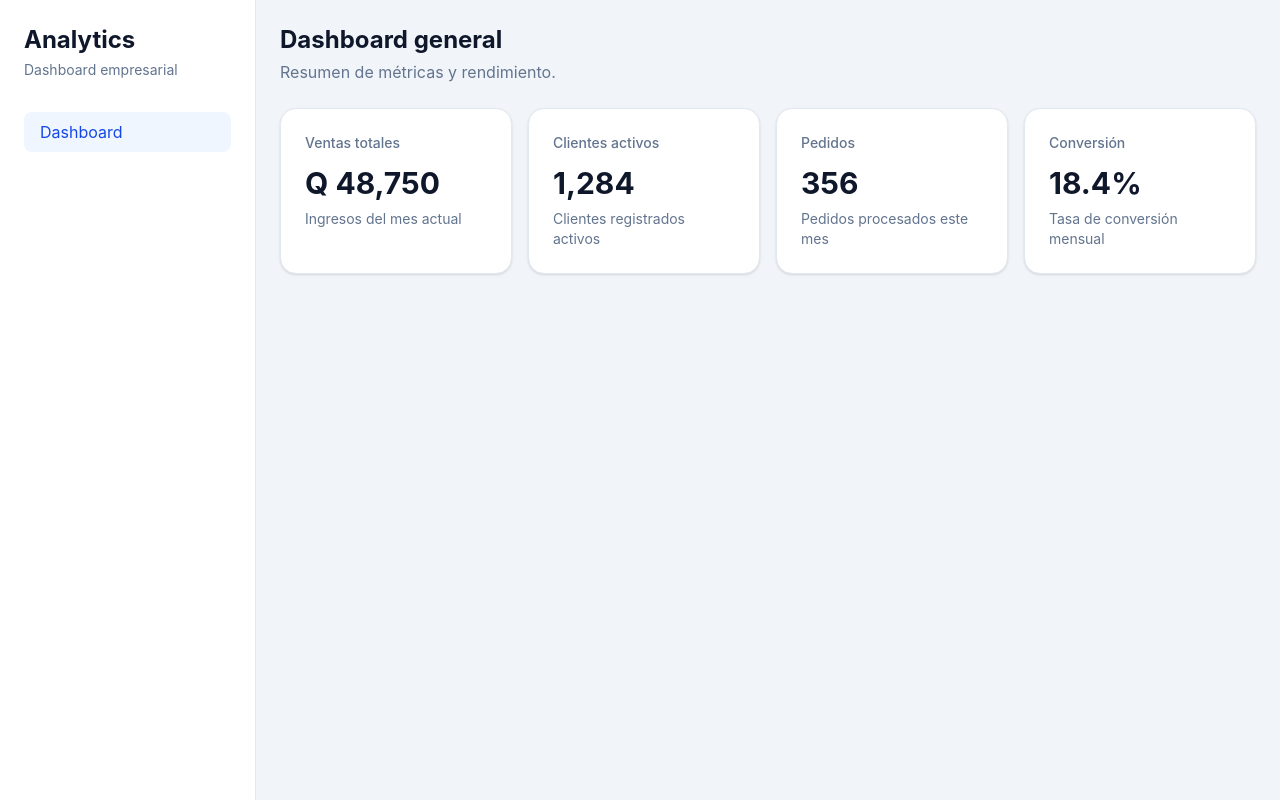
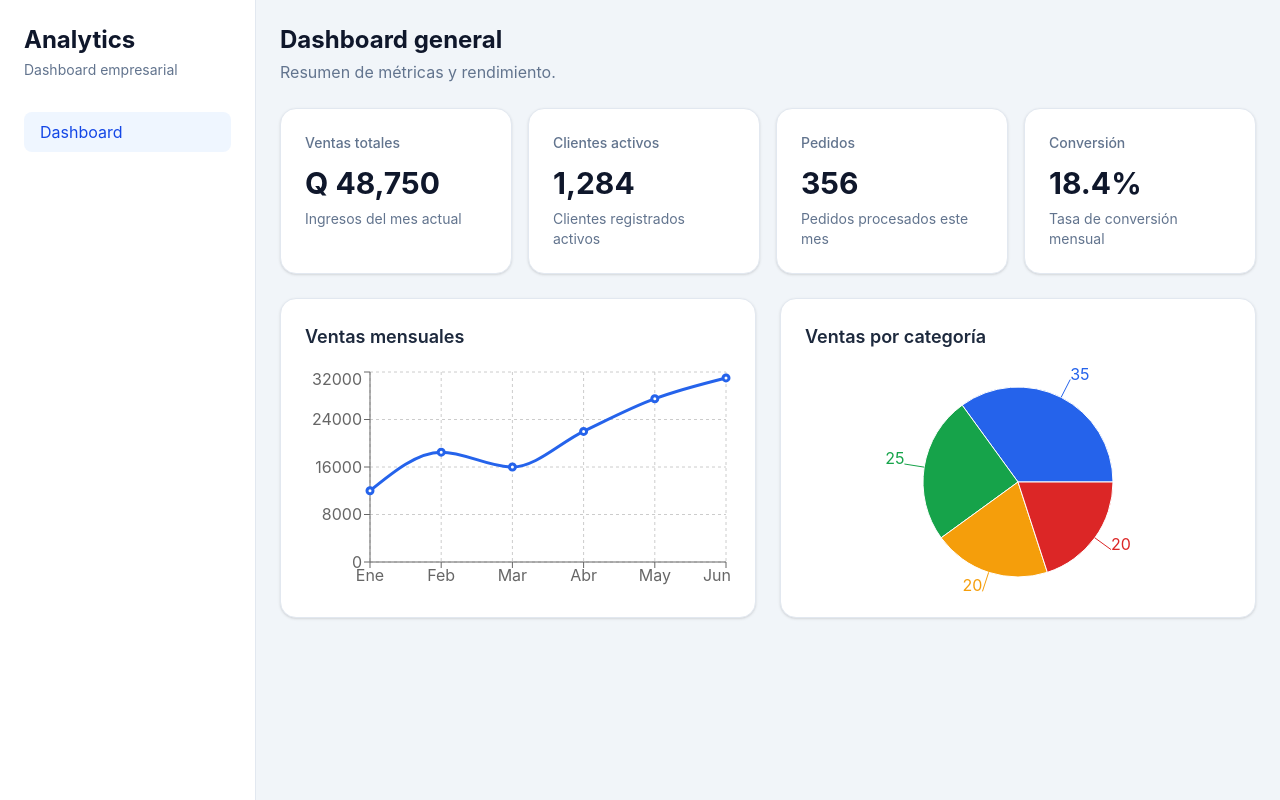
Before and after one commit to jorge2360/react-analytics-dashboard, a React (Vite) app: page / in a window 1280 px wide. Built offline with nearby package versions, Linux system fonts and the light colour scheme.

Commit message:
Implementacion de graficos con recharts

```diff
--- /dev/null
+++ b/src/components/CategoryChart.jsx
@@ -0,0 +1,24 @@
+import { PieChart, Pie, Tooltip, ResponsiveContainer, Cell } from 'recharts'
+
+const COLORS = ['#2563eb', '#16a34a', '#f59e0b', '#dc2626']
+
+function CategoryChart({ data }) {
+  return (
+    <div className="h-80 rounded-2xl border border-slate-200 bg-white p-6 shadow-sm">
+      <h3 className="mb-4 text-lg font-semibold text-slate-800">Ventas por categoría</h3>
+
+      <ResponsiveContainer width="100%" height="85%">
+        <PieChart>
+          <Pie data={data} dataKey="value" nameKey="name" outerRadius={95} label>
+            {data.map((entry, index) => (
+              <Cell key={entry.name} fill={COLORS[index % COLORS.length]} />
+            ))}
+          </Pie>
+          <Tooltip />
+        </PieChart>
+      </ResponsiveContainer>
+    </div>
+  )
+}
+
+export default CategoryChart
--- /dev/null
+++ b/src/components/SalesChart.jsx
@@ -0,0 +1,29 @@
+import {
+  LineChart,
+  Line,
+  XAxis,
+  YAxis,
+  Tooltip,
+  ResponsiveContainer,
+  CartesianGrid,
+} from 'recharts'
+
+function SalesChart({ data }) {
+  return (
+    <div className="h-80 rounded-2xl border border-slate-200 bg-white p-6 shadow-sm">
+      <h3 className="mb-4 text-lg font-semibold text-slate-800">Ventas mensuales</h3>
+
+      <ResponsiveContainer width="100%" height="85%">
+        <LineChart data={data}>
+          <CartesianGrid strokeDasharray="3 3" />
+          <XAxis dataKey="month" />
+          <YAxis />
+          <Tooltip />
+          <Line type="monotone" dataKey="ventas" stroke="#2563eb" strokeWidth={3} />
+        </LineChart>
+      </ResponsiveContainer>
+    </div>
+  )
+}
+
+export default SalesChart
--- a/src/data/dashboardData.js
+++ b/src/data/dashboardData.js
@@ -24,3 +24,18 @@ export const metrics = [
     description: 'Tasa de conversión mensual',
   },
 ]
+export const salesData = [
+  { month: 'Ene', ventas: 12000 },
+  { month: 'Feb', ventas: 18500 },
+  { month: 'Mar', ventas: 16000 },
+  { month: 'Abr', ventas: 22000 },
+  { month: 'May', ventas: 27500 },
+  { month: 'Jun', ventas: 31000 },
+]
+
+export const categoryData = [
+  { name: 'Tecnología', value: 35 },
+  { name: 'Hogar', value: 25 },
+  { name: 'Ropa', value: 20 },
+  { name: 'Oficina', value: 20 },
+]
--- a/src/pages/DashboardPage.jsx
+++ b/src/pages/DashboardPage.jsx
@@ -1,5 +1,7 @@
 import MetricCard from '../components/MetricCard'
-import { metrics } from '../data/dashboardData'
+import SalesChart from '../components/SalesChart'
+import CategoryChart from '../components/CategoryChart'
+import { metrics, salesData, categoryData } from '../data/dashboardData'
 
 function DashboardPage() {
   return (
@@ -17,6 +19,11 @@ function DashboardPage() {
           />
         ))}
       </div>
+
+      <div className="mt-6 grid gap-6 xl:grid-cols-2">
+        <SalesChart data={salesData} />
+        <CategoryChart data={categoryData} />
+      </div>
     </div>
   )
 }
```
